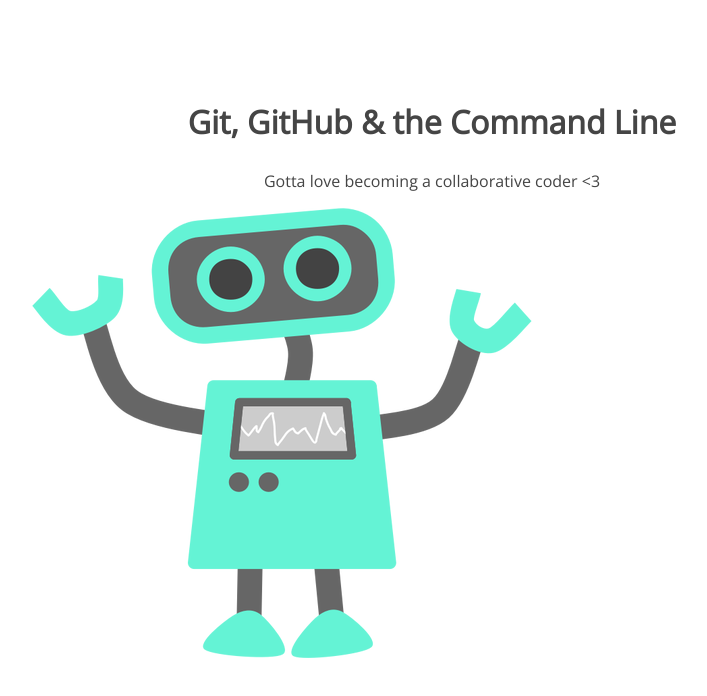
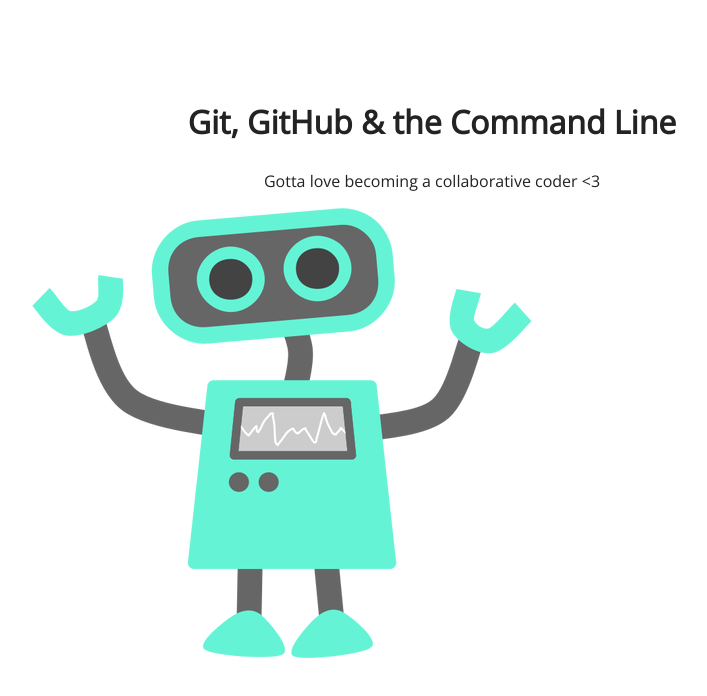
Before and after one commit to PeaJay/105-project, a plain HTML site: page index.html in a window 1280 px wide. Shown: the whole page, without its empty margins (208-915 px from the left). Drawn offline with nearby package versions, Linux system fonts and the light colour scheme.

Commit message:
changed <h1> colour

```diff
--- a/css/style.css
+++ b/css/style.css
@@ -5,7 +5,7 @@ section {
 section h1,
 section p {
 	text-align: center;
-	color: #454545;
+	color: #232323;
 }
 section h1 {
 	font: 32px 'Open Sans';
```
